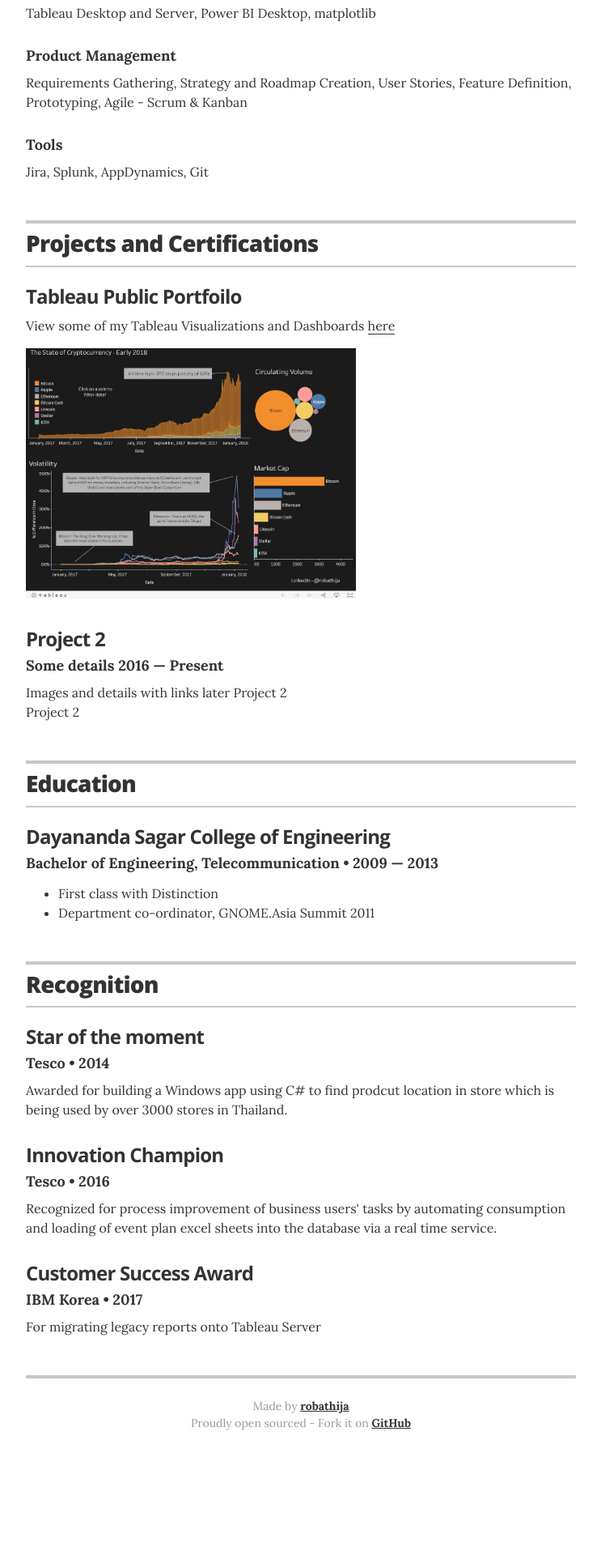
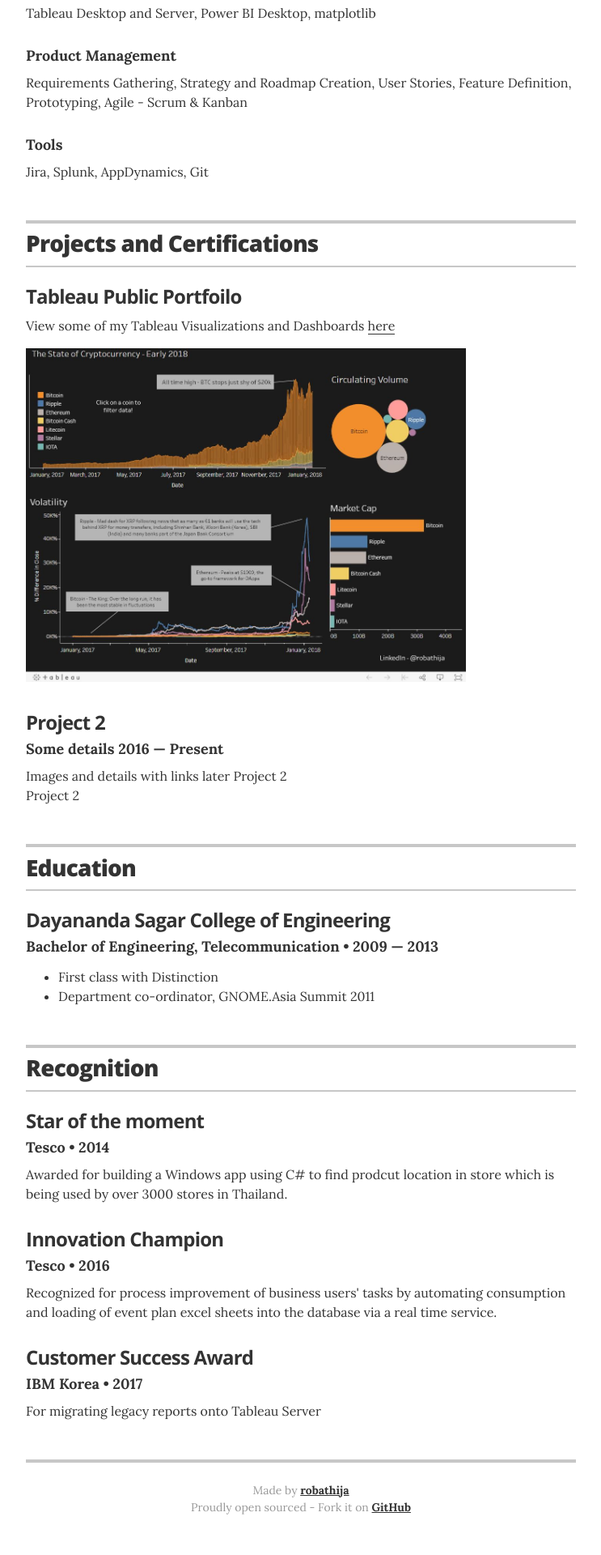
Before and after one commit to robathija/rohit-resume, a Jekyll site: the page built from index.html, in a window 1280 px wide. Shown: the part 1548-3468 px from the top of the page at 81% size, without its empty margins (268-1011 px from the left). Built offline with Jekyll 4.4.1, drawn with Linux system fonts in a browser that asks for light colours; before the commit the page ends 3364 px from its top, so only the background shows below that.

Commit message:
img width

```diff
--- a/_layouts/resume.html
+++ b/_layouts/resume.html
@@ -98,7 +98,7 @@
           <h4 class="resume-item-title" itemprop="name">{{ project.project }}</h4>
           <h4 class="resume-item-details" itemprop="description">{{ project.role }} {{ project.duration }}</h4>
           <p class="resume-item-copy">{{ project.description }} {% if project.url %}<a href="{{ project.url }}" target="_blank" itemprop="url">here</a>{% else %}{{ project.project }}{% endif %}</p>
-		  {% if project.url %}<a href="{{ project.url }}" target="_blank" itemprop="url">{% if project.image %}<p><img src="{{ project.image }}" itemprop="image" width="60%"></p>{% endif %}</a>{% else %}{{ project.project }}{% endif %}
+		  {% if project.url %}<a href="{{ project.url }}" target="_blank" itemprop="url">{% if project.image %}<p><img src="{{ project.image }}" itemprop="image" width="80%"></p>{% endif %}</a>{% else %}{{ project.project }}{% endif %}
         </div>
         {% endfor %}
 
```
